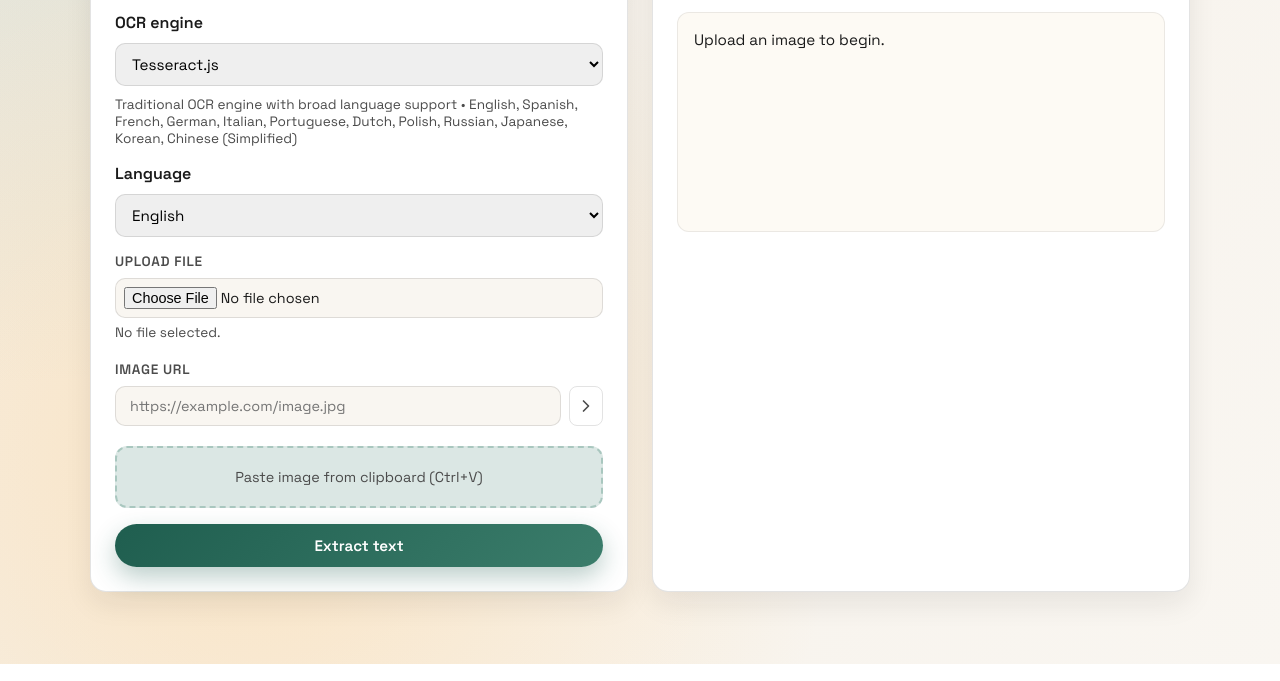
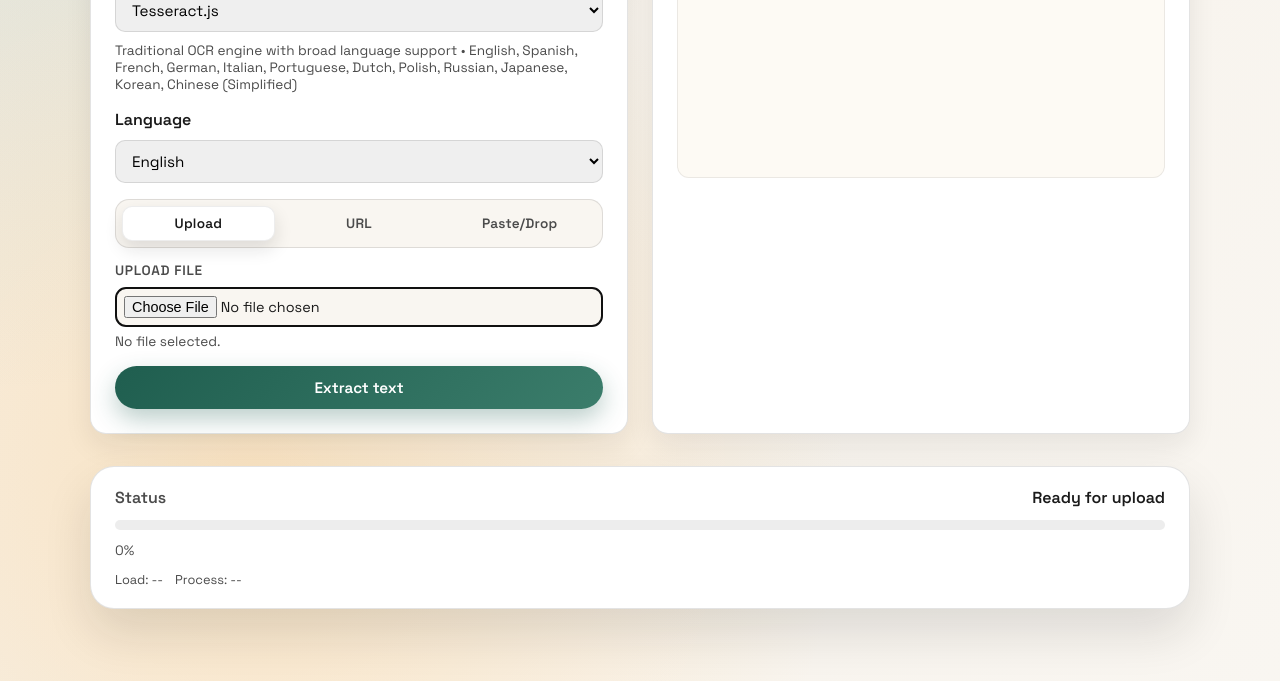
Before and after one commit to qduc/ocr, a website built with Vite: page index.html in a window 1280 px wide. Shown: the part 341-1022 px from the top of the page. Built offline with nearby package versions, Linux system fonts and the light colour scheme.

Commit message:
feat: Refactor image input methods to use tabbed interface and enhance UI for better user experience

```diff
--- a/src/app.ts
+++ b/src/app.ts
@@ -66,20 +66,6 @@ export const initApp = (options: AppOptions = {}): AppInstance => {
             Tesseract.js powers fast local OCR with caching, no uploads, and a clear retry path.
           </p>
         </div>
-        <div class="status-card" data-stage="idle">
-          <div class="status-row">
-            <span class="status-label">Status</span>
-            <span id="status-text">Idle</span>
-          </div>
-          <div class="progress">
-            <div id="progress-bar" class="progress-bar"></div>
-          </div>
-          <div id="progress-text" class="progress-text">0%</div>
-          <div class="metrics">
-            <div id="load-metric">Load: --</div>
-            <div id="process-metric">Process: --</div>
-          </div>
-        </div>
       </header>
 
       <main class="main-grid">
@@ -96,12 +82,27 @@ export const initApp = (options: AppOptions = {}): AppInstance => {
           </div>
 
           <div class="input-methods">
+            <div class="method-tabs" role="tablist" aria-label="Image source">
+              <button class="method-tab is-active" type="button" data-method="file" role="tab" aria-selected="true">
+                Upload
+              </button>
+              <button class="method-tab" type="button" data-method="url" role="tab" aria-selected="false">
+                URL
+              </button>
+              <button class="method-tab" type="button" data-method="paste" role="tab" aria-selected="false">
+                Paste/Drop
+              </button>
+            </div>
+            <div class="method-panels">
+              <div class="method-panel is-active" data-method="file" role="tabpanel">
                 <div class="file-input">
                   <label for="file-input" class="method-label">Upload File</label>
                   <input id="file-input" type="file" accept="image/jpeg,image/png,image/webp,image/bmp" />
                   <div id="file-meta" class="file-meta">No file selected.</div>
                 </div>
+              </div>
 
+              <div class="method-panel" data-method="url" role="tabpanel">
                 <div class="url-input">
                   <label for="url-input" class="method-label">Image URL</label>
                   <div class="url-row">
@@ -111,9 +112,13 @@ export const initApp = (options: AppOptions = {}): AppInstance => {
                     </button>
                   </div>
                 </div>
+              </div>
 
-            <div id="paste-area" class="paste-area">
+              <div class="method-panel" data-method="paste" role="tabpanel">
+                <div id="paste-area" class="paste-area" tabindex="0">
                   <span>Paste image from clipboard (Ctrl+V)</span>
+                </div>
+              </div>
             </div>
           </div>
 
@@ -136,6 +141,21 @@ export const initApp = (options: AppOptions = {}): AppInstance => {
           <div id="output" class="output">Upload an image to begin.</div>
         </section>
       </main>
+
+      <section class="status-card" data-stage="idle">
+        <div class="status-row">
+          <span class="status-label">Status</span>
+          <span id="status-text">Idle</span>
+        </div>
+        <div class="progress">
+          <div id="progress-bar" class="progress-bar"></div>
+        </div>
+        <div id="progress-text" class="progress-text">0%</div>
+        <div class="metrics">
+          <div id="load-metric">Load: --</div>
+          <div id="process-metric">Process: --</div>
+        </div>
+      </section>
 
       <section id="error-panel" class="panel error-panel hidden">
         <div class="error-header">
@@ -187,6 +207,8 @@ export const initApp = (options: AppOptions = {}): AppInstance => {
   const loadUrlButton = root.querySelector<HTMLButtonElement>('#load-url-button');
   const pasteArea = root.querySelector<HTMLDivElement>('#paste-area');
   const copyOutputButton = root.querySelector<HTMLButtonElement>('#copy-output-button');
+  const methodTabs = Array.from(root.querySelectorAll<HTMLButtonElement>('.method-tab'));
+  const methodPanels = Array.from(root.querySelectorAll<HTMLDivElement>('.method-panel'));
 
   if (
     !statusCard ||
@@ -217,7 +239,9 @@ export const initApp = (options: AppOptions = {}): AppInstance => {
     !copyOutputButton ||
     !urlInput ||
     !loadUrlButton ||
-    !pasteArea
+    !pasteArea ||
+    methodTabs.length === 0 ||
+    methodPanels.length === 0
   ) {
     throw new Error('UI elements missing.');
   }
@@ -242,6 +266,24 @@ export const initApp = (options: AppOptions = {}): AppInstance => {
   let lastResult: OCRResult | null = null;
   let lastProcessedWidth: number = 0;
   let lastProcessedHeight: number = 0;
+
+  const setActiveMethod = (method: string): void => {
+    methodTabs.forEach((tab): void => {
+      const isActive = tab.dataset.method === method;
+      tab.classList.toggle('is-active', isActive);
+      tab.setAttribute('aria-selected', String(isActive));
+    });
+    methodPanels.forEach((panel): void => {
+      panel.classList.toggle('is-active', panel.dataset.method === method);
+    });
+    if (method === 'file') {
+      fileInput.focus();
+    } else if (method === 'url') {
+      urlInput.focus();
+    } else if (method === 'paste') {
+      pasteArea.focus();
+    }
+  };
 
   const languageOptionsByEngine: Record<string, Record<string, string>> = {
     tesseract: TESSERACT_LANGUAGES,
@@ -525,6 +567,7 @@ export const initApp = (options: AppOptions = {}): AppInstance => {
   fileInput.addEventListener('change', (): void => {
     const file = fileInput.files?.[0];
     if (file) {
+      setActiveMethod('file');
       loadImage(file);
     } else {
       imagePreviewContainer.classList.add('hidden');
@@ -537,6 +580,7 @@ export const initApp = (options: AppOptions = {}): AppInstance => {
   loadUrlButton.addEventListener('click', (): void => {
     const url = urlInput.value.trim();
     if (url) {
+      setActiveMethod('url');
       loadImage(url);
     }
   });
@@ -545,10 +589,19 @@ export const initApp = (options: AppOptions = {}): AppInstance => {
     if (e.key === 'Enter') {
       const url = urlInput.value.trim();
       if (url) {
+        setActiveMethod('url');
         loadImage(url);
       }
     }
   });
+
+  methodTabs.forEach((tab): void => {
+    tab.addEventListener('click', (): void => {
+      const method = tab.dataset.method ?? 'file';
+      setActiveMethod(method);
+    });
+  });
+  setActiveMethod(methodTabs[0]?.dataset.method ?? 'file');
 
   const handlePaste = (e: ClipboardEvent): void => {
     const items = e.clipboardData?.items;
@@ -558,6 +611,7 @@ export const initApp = (options: AppOptions = {}): AppInstance => {
       if (item.type.startsWith('image/')) {
         const blob = item.getAsFile();
         if (blob) {
+          setActiveMethod('paste');
           loadImage(blob);
           break;
         }
@@ -581,6 +635,7 @@ export const initApp = (options: AppOptions = {}): AppInstance => {
     pasteArea.classList.remove('drag-over');
     const file = e.dataTransfer?.files[0];
     if (file && file.type.startsWith('image/')) {
+      setActiveMethod('paste');
       loadImage(file);
     }
   });
--- a/src/style.css
+++ b/src/style.css
@@ -167,7 +167,55 @@ p {
 .input-methods {
   display: flex;
   flex-direction: column;
-  gap: 20px;
+  gap: 14px;
+}
+
+.method-tabs {
+  display: flex;
+  gap: 8px;
+  padding: 6px;
+  border-radius: 14px;
+  border: 1px solid var(--border);
+  background: var(--bg-2);
+}
+
+.method-tab {
+  flex: 1;
+  border: 1px solid transparent;
+  background: transparent;
+  color: var(--ink-2);
+  padding: 8px 12px;
+  border-radius: 10px;
+  font-family: inherit;
+  font-size: 0.85rem;
+  font-weight: 600;
+  letter-spacing: 0.02em;
+  cursor: pointer;
+  transition: all 0.2s ease;
+}
+
+.method-tab.is-active {
+  background: var(--card);
+  color: var(--ink-1);
+  border-color: rgba(26, 26, 26, 0.08);
+  box-shadow: 0 8px 18px rgba(26, 26, 26, 0.12);
+}
+
+.method-tab:focus-visible {
+  outline: 2px solid var(--accent);
+  outline-offset: 2px;
+}
+
+.method-panels {
+  display: block;
+}
+
+.method-panel {
+  display: none;
+}
+
+.method-panel.is-active {
+  display: block;
 }
 
 .method-label {
@@ -218,6 +266,11 @@ p {
   background: rgba(59, 125, 107, 0.25);
   border-color: var(--accent);
   color: var(--accent-strong);
+}
+
+.paste-area:focus-visible {
+  outline: 3px solid var(--accent-soft);
+  border-color: var(--accent);
 }
 
 .file-input {
```
Lines whose indentation alone changed are shown as unchanged.
